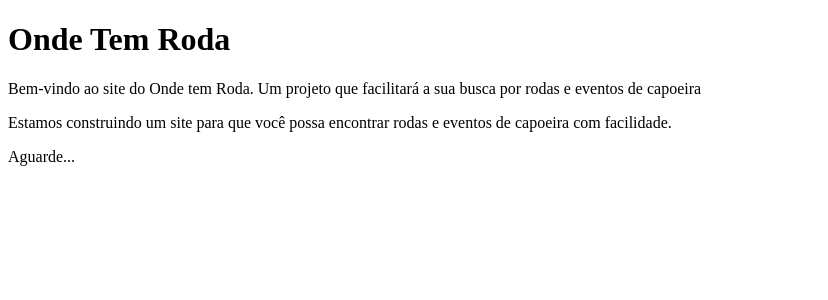
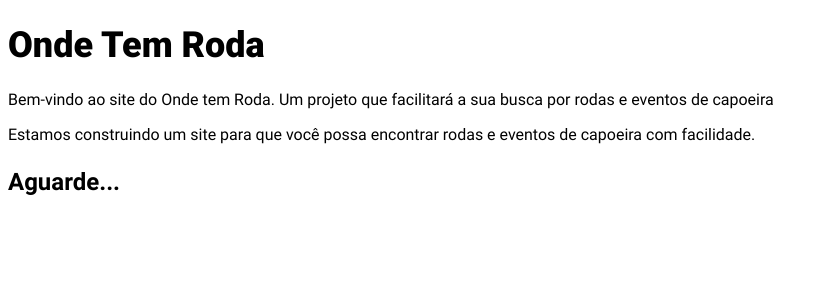
Before and after one commit to cyro809/ondetemroda, a Django app: page / in a window 1280 px wide. Shown: the top 300 px of the page, without its empty margins (0-828 px from the left). Run offline with Django 3.2, Linux system fonts and the light colour scheme.

Commit message:
Adds Roboto fonts.

```diff
--- /dev/null
+++ b/ondetemroda/static/css/fonts.css
@@ -0,0 +1,23 @@
+@font-face {
+    font-family: 'Roboto Regular';
+    src: url('../fonts/Roboto-Regular.ttf')  format("truetype"),
+         local('Roboto Regular');
+}
+
+@font-face {
+    font-family: 'Roboto Light';
+    src: url('../fonts/Roboto-Light.ttf')  format("truetype"),
+         local('Roboto Light');
+}
+
+@font-face {
+    font-family: 'Roboto Bold';
+    src: url('../fonts/Roboto-Bold.ttf')  format("truetype"),
+         local('Roboto Bold');
+}
+
+@font-face {
+    font-family: 'Roboto Black';
+    src: url('../fonts/Roboto-Black.ttf')  format("truetype"),
+         local('Roboto Black');
+}
--- /dev/null
+++ b/ondetemroda/static/css/index.css
@@ -0,0 +1,14 @@
+.home_title {
+    font-family: 'Roboto Black', sans-serif;
+    font-size: 36px;
+}
+
+.home_description {
+    font-family: 'Roboto Regular', sans-serif;
+    font-size: 16px;
+}
+
+.home_coming-soon {
+    font-family: 'Roboto Bold', sans-serif;
+    font-size: 24px;
+}
--- a/ondetemroda/templates/base.html
+++ b/ondetemroda/templates/base.html
@@ -4,6 +4,9 @@
     <head>
         <title>{% block title %}{% endblock %}</title>
         <meta name='description' content='{% block description%}{% endblock%}'>
+
+        <link href="{% static 'css/fonts.css' %}" rel="stylesheet" media="screen">
+        <link href="{% static 'css/index.css' %}" rel="stylesheet" media="screen">
     </head>
     <body>
     {% block body %}{% endblock %}
--- a/ondetemroda/templates/index.html
+++ b/ondetemroda/templates/index.html
@@ -3,9 +3,9 @@
 {% block title %} Onde Tem Roda: Rodas e Eventos de Capoeira{% endblock %}
 {% block description %}Encontre rodas e eventos de capoeira com agilidade e facilidade.{% endblock %}
 {% block body %}
-    <h1>Onde Tem Roda</h1>
-    <p>Bem-vindo ao site do Onde tem Roda. Um projeto que facilitará a sua busca por rodas e eventos de capoeira</p>
+    <h1 class='home_title'>Onde Tem Roda</h1>
+    <p class='home_description'>Bem-vindo ao site do Onde tem Roda. Um projeto que facilitará a sua busca por rodas e eventos de capoeira</p>
 
-    <p>Estamos construindo um site para que você possa encontrar rodas e eventos de capoeira com facilidade.</p>
-    <p>Aguarde...</p>
+    <p class='home_description'>Estamos construindo um site para que você possa encontrar rodas e eventos de capoeira com facilidade.</p>
+    <p class='home_coming-soon'>Aguarde...</p>
 {% endblock %}
```
Also changed, not shown: ondetemroda/static/fonts/Roboto-Black.ttf (added), ondetemroda/static/fonts/Roboto-Bold.ttf (added), ondetemroda/static/fonts/Roboto-Light.ttf (added), ondetemroda/static/fonts/Roboto-Regular.ttf (added).
